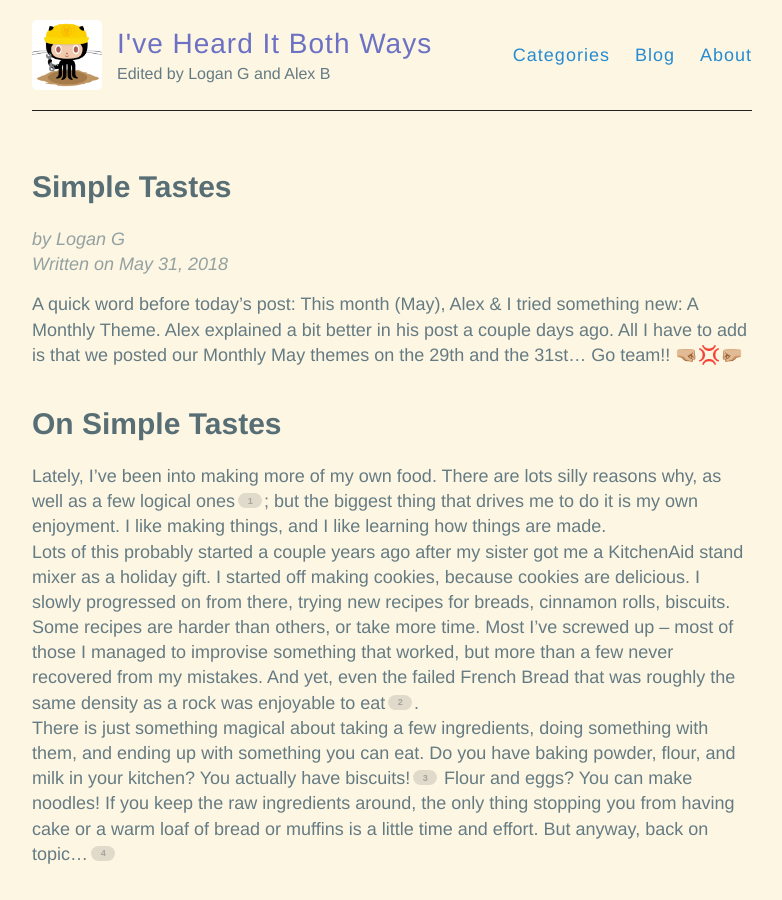
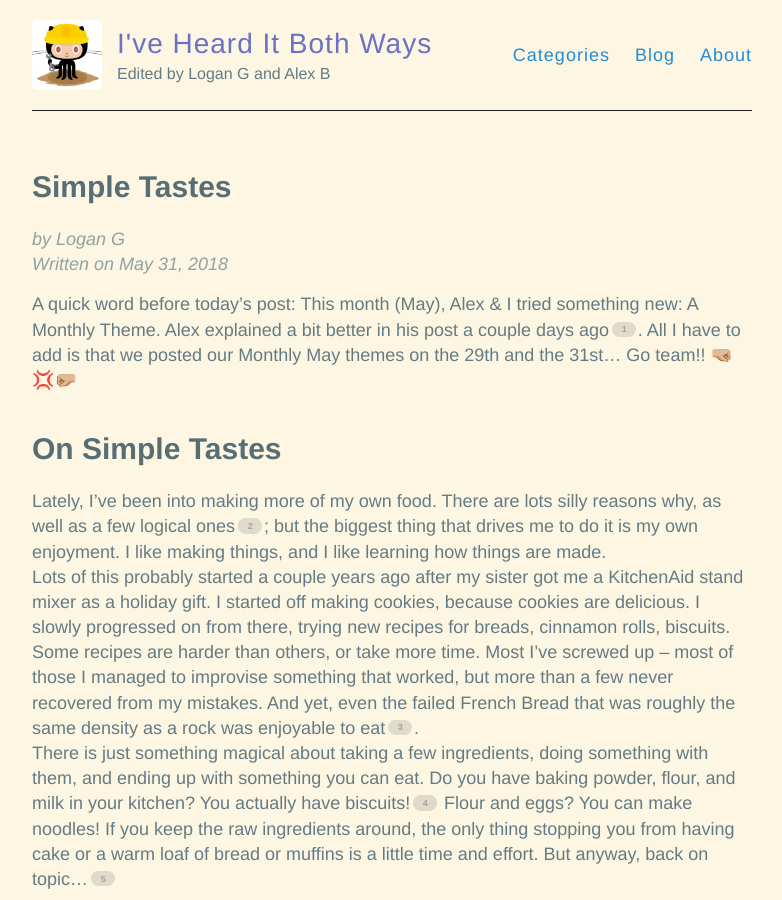
Before and after one commit to hencefarthing/hencefarthing.github.io, a Jekyll site: the page built from _posts/2018/05/2018-05-31-Simple-Tastes.md, in a window 1280 px wide and 900 px high. Shown: the whole window, without its empty margins (248-1030 px from the left). Built offline with Jekyll 4.4.1, drawn with Linux system fonts in a browser that asks for light colours; some of the changed lines change nothing that is shown.

Commit message:
trying to fix my footnotes
Conflicts:
	_posts/2018/05/2018-05-31-Simple-Tastes.md
Rolling back

```diff
--- a/_posts/2018/05/2018-05-31-Simple-Tastes.md
+++ b/_posts/2018/05/2018-05-31-Simple-Tastes.md
@@ -5,7 +5,7 @@ title: Simple Tastes
 categories: food on-theme
 ---
 
-A quick word before today's post: This month (May), Alex & I tried something new: A Monthly Theme. Alex explained a bit better in his post a couple days ago. All I have to add is that we posted our Monthly May themes on the 29th and the 31st… Go team!! 🤜🏼💢🤛🏼
+A quick word before today's post: This month (May), Alex & I tried something new: A Monthly Theme. Alex explained a bit better in his post a couple days ago[^0]. All I have to add is that we posted our Monthly May themes on the 29th and the 31st… Go team!! 🤜🏼💢🤛🏼
 
 # On Simple Tastes
 Lately, I've been into making more of my own food. There are lots silly reasons why, as well as a few logical ones[^1]; but the biggest thing that drives me to do it is my own enjoyment. I like making things, and I like learning how things are made.
@@ -28,6 +28,8 @@ I wrote most of this a week ago. The last few sentences I tried to tack on today
 - I like food so much I make my own
 - It's ok to be healthy while still liking food
 
+[^0]: I think, time zones are weird.
+
 [^1]: Without specifying which is which: knowing what is in my food, avoiding additives & preservatives, being able to pick ingredients that fit my nutritional goals, fresher food, yummier food, plainer food with less concentrated salts and sugars.
 [^2]: Ok, so it wasn’t *that* good. But I’m stubborn so I ate it anyway.
 [^3]: In the American sense. Round bready things you eat with butter and honey. Or breakfast sausage to make little sandwiches. I’m making myself hungry writing this.
```
